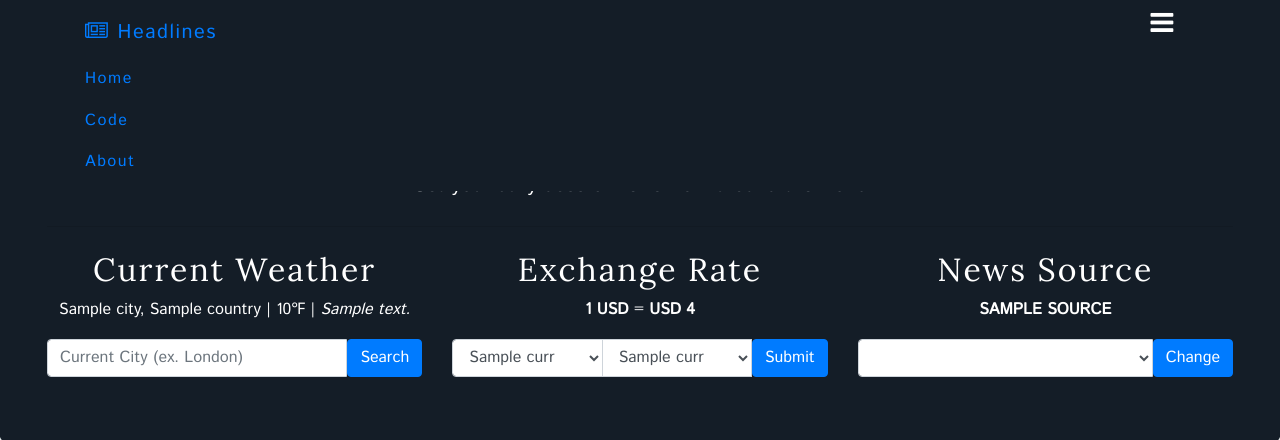
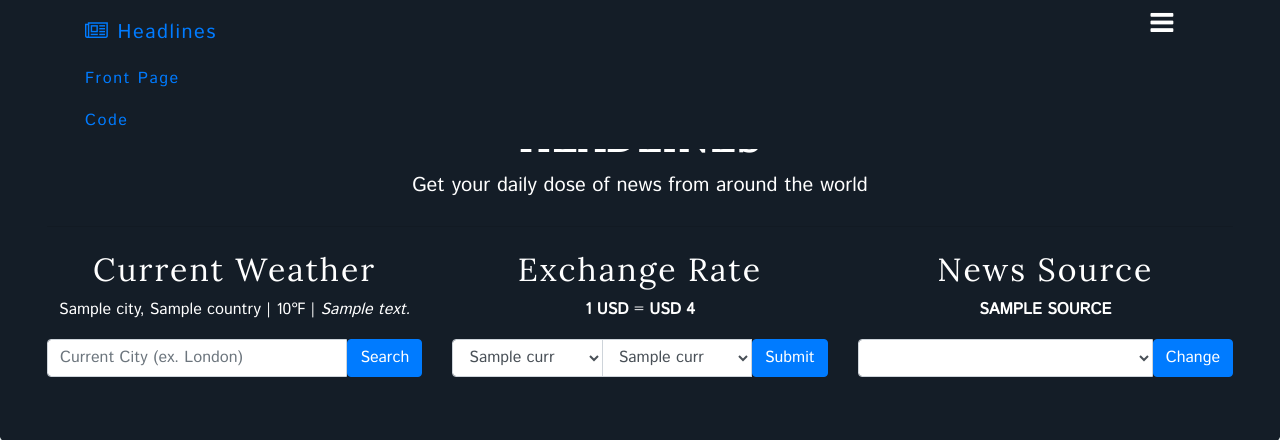
Before and after one commit to alchermd/headlines, a Flask app: template headlines/templates/index.html in a window 1280 px wide, after a click that opens the changed part. Shown: the top 440 px of the page. Run offline with Flask 2, Linux system fonts and the light colour scheme; the template is opened without the code that fills it: most values are stand-ins (such as "Sample title", 1, 10 or a date in 2020); grey boxes marked "Sample" are stand-in pictures; lists and menus that the app fills with data are empty; parts of the project's set-up code (start-up, migrations or seed data) failed here and were passed over; some libraries are stand-ins or nearby versions.

Commit message:
Home -> Front Page

```diff
--- a/headlines/templates/includes/navbar.html
+++ b/headlines/templates/includes/navbar.html
@@ -11,9 +11,8 @@
 
         <div class="collapse navbar-collapse" id="navbarResponsive">
             <ul class="navbar-nav ml-auto">
-                <li><a class="nav-link" href="{{ url_for('index') }}">Home</a></li>
+                <li><a class="nav-link" href="{{ url_for('index') }}">Front Page</a></li>
                 <li><a class="nav-link" href="{{ url_for('code') }}">Code</a></li>
-                <li><a class="nav-link" href="{{ url_for('about') }}">About</a></li>
             </ul>
         </div>
     </div>
```
